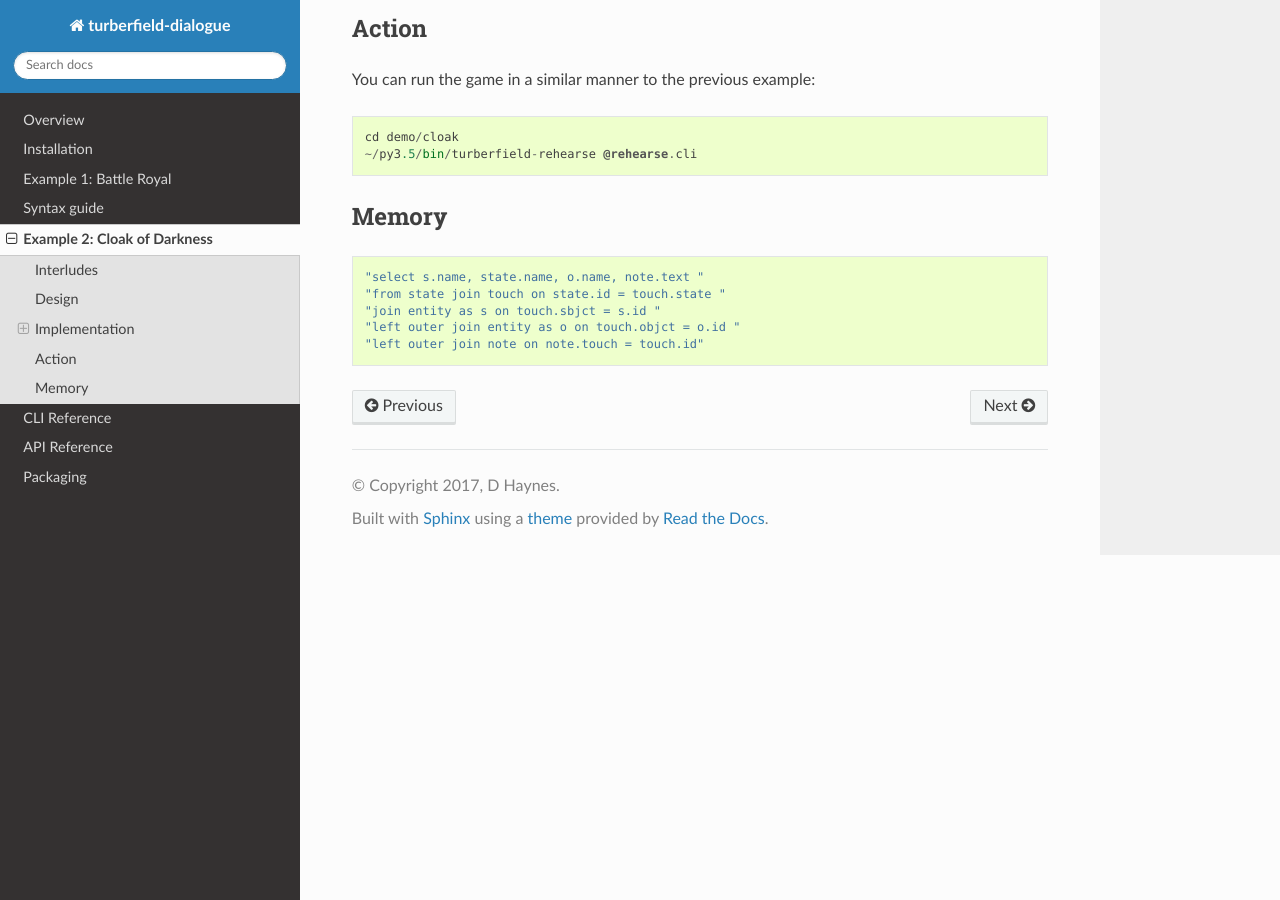
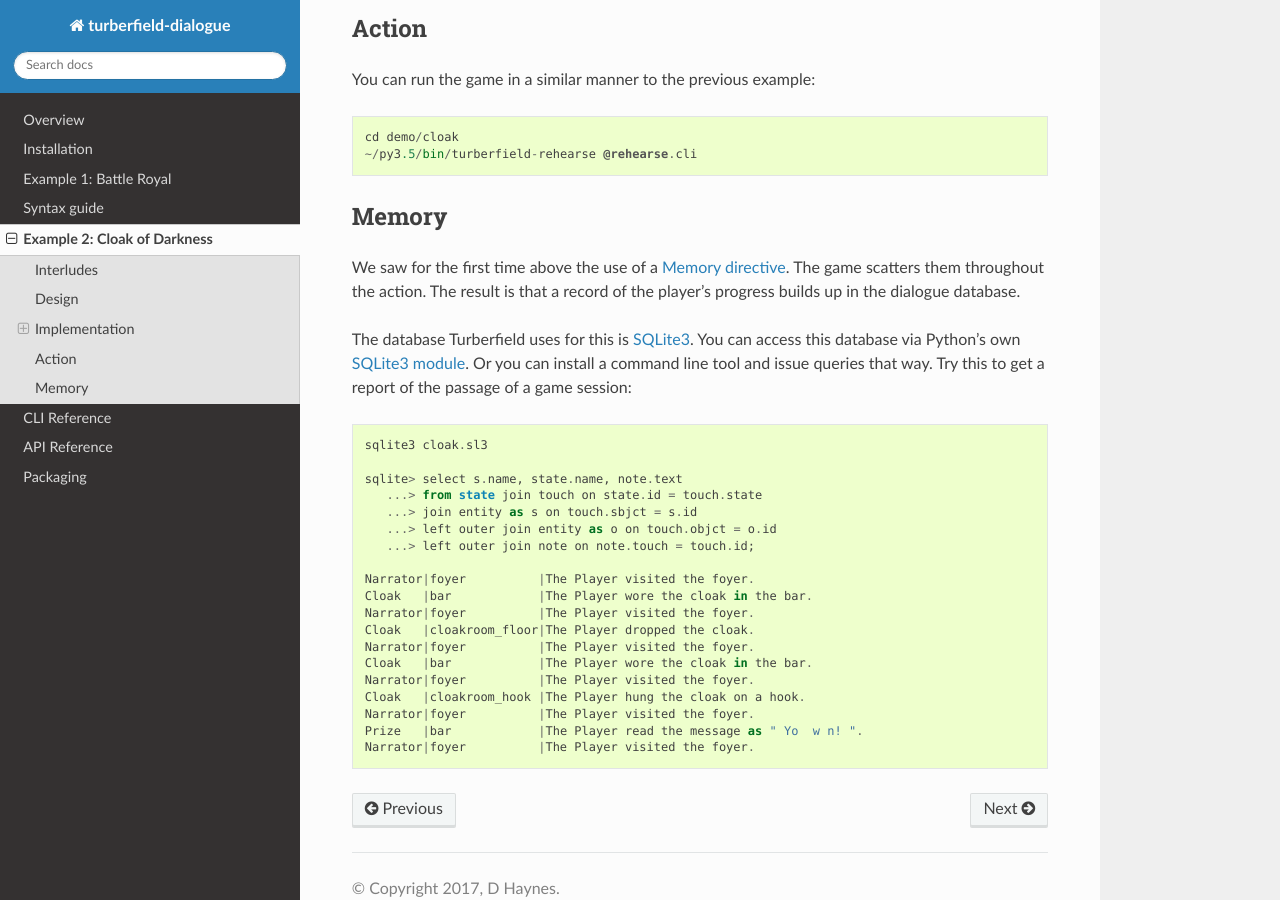
Before and after one commit to tundish/turberfield-dialogue, a Sphinx documentation site: the page built from turberfield/dialogue/doc/cloak.rst, in a window 1280 px wide and 900 px high, scrolled down 5506 px. Built offline with Sphinx 7.4.7 and the Read the Docs theme 2.0.0, drawn with Linux system fonts in a browser that asks for light colours; some of the changed text lies outside the part shown.

Commit message:
Cloak page reads well now.

```diff
--- a/turberfield/dialogue/doc/cloak.rst
+++ b/turberfield/dialogue/doc/cloak.rst
@@ -16,12 +16,12 @@ is my implementation of `Cloak of Darkness`_.
 
 .. admonition:: The `Hello World` of adventure games.
 
-    There is a tradition in programming of presenting early on,
-    a trivial example to reassure you that your computer
+    There is a tradition in programming that there is  early on a
+    trivial example to reassure you that your computer
     is working properly. You have to type in some very simple code to
     get started.
 
-    That example is usually printing "Hello World" to the screen.
+    That example is usually just to print "Hello World" to the screen.
 
     Adventure games have their own version of *Hello World*, which is
     a little more complicated. `Cloak of Darkness`_ is a scenario which
@@ -312,16 +312,38 @@ You can run the game in a similar manner to the previous example::
 Memory
 ======
 
-::
+We saw for the first time above the use of a :ref:`memory`. The game scatters
+them throughout the action. The result is that a record of the player's
+progress builds up in the dialogue database.
 
-    "select s.name, state.name, o.name, note.text "
-    "from state join touch on state.id = touch.state "
-    "join entity as s on touch.sbjct = s.id "
-    "left outer join entity as o on touch.objct = o.id "
-    "left outer join note on note.touch = touch.id"
+The database Turberfield uses for this is SQLite3_. You can access this database
+via Python's own `SQLite3 module`_. Or you can install a command line tool and
+issue queries that way. Try this to get a report of the passage of a game
+session::
+
+    sqlite3 cloak.sl3
+
+    sqlite> select s.name, state.name, note.text
+       ...> from state join touch on state.id = touch.state
+       ...> join entity as s on touch.sbjct = s.id
+       ...> left outer join entity as o on touch.objct = o.id
+       ...> left outer join note on note.touch = touch.id;
+
+    Narrator|foyer          |The Player visited the foyer.
+    Cloak   |bar            |The Player wore the cloak in the bar.
+    Narrator|foyer          |The Player visited the foyer.
+    Cloak   |cloakroom_floor|The Player dropped the cloak.
+    Narrator|foyer          |The Player visited the foyer.
+    Cloak   |bar            |The Player wore the cloak in the bar.
+    Narrator|foyer          |The Player visited the foyer.
+    Cloak   |cloakroom_hook |The Player hung the cloak on a hook.
+    Narrator|foyer          |The Player visited the foyer.
+    Prize   |bar            |The Player read the message as " Yo  w n! ".
+    Narrator|foyer          |The Player visited the foyer.
 
 .. _Cloak of Darkness: http://www.firthworks.com/roger/cloak/
 .. _Python manual: https://docs.python.org/3/
 .. _random module: https://docs.python.org/3/library/random.html#module-random
 .. _module index: https://docs.python.org/3/py-modindex.html
 .. _SQLite3: https://www.sqlite.org
+.. _SQLite3 module: https://docs.python.org/3/library/sqlite3.html#module-sqlite3
--- a/turberfield/dialogue/doc/intro.rst
+++ b/turberfield/dialogue/doc/intro.rst
@@ -21,7 +21,7 @@ the pages you are reading now.
 
 As well as producing dialogue, you may be called upon to define some game logic too.
 The Turberfield framework encourages you to write game logic in Python_.
-Don't worry, it's the friendliest programming language it's possible to find.
+Luckily, it's probably the friendliest programming language you'll find.
 
 So, you're a developer.
 =======================
--- a/turberfield/dialogue/doc/syntax.rst
+++ b/turberfield/dialogue/doc/syntax.rst
@@ -110,6 +110,8 @@ FX directive
         Sets the point in the audio file at which playback begins.
         This value is in milliseconds.
 
+.. _memory:
+
 Memory directive
 ~~~~~~~~~~~~~~~~
 
```
